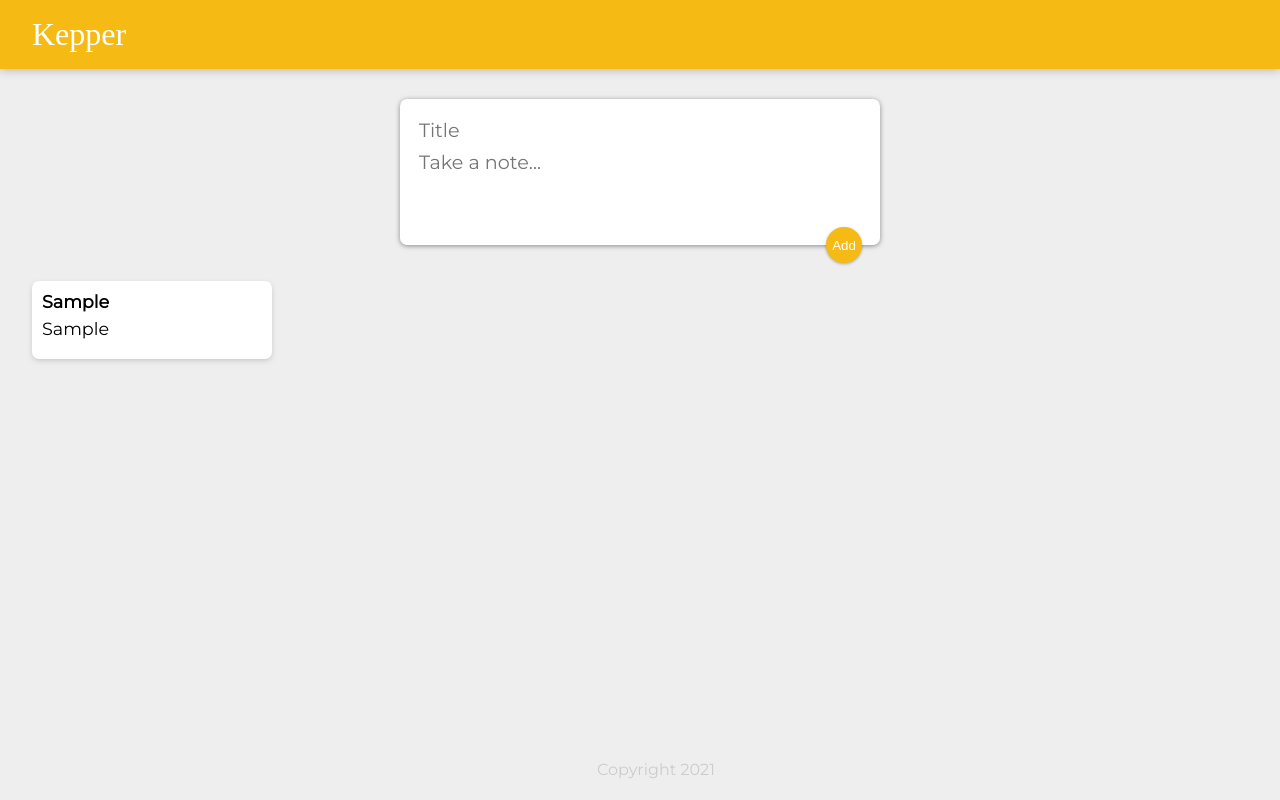
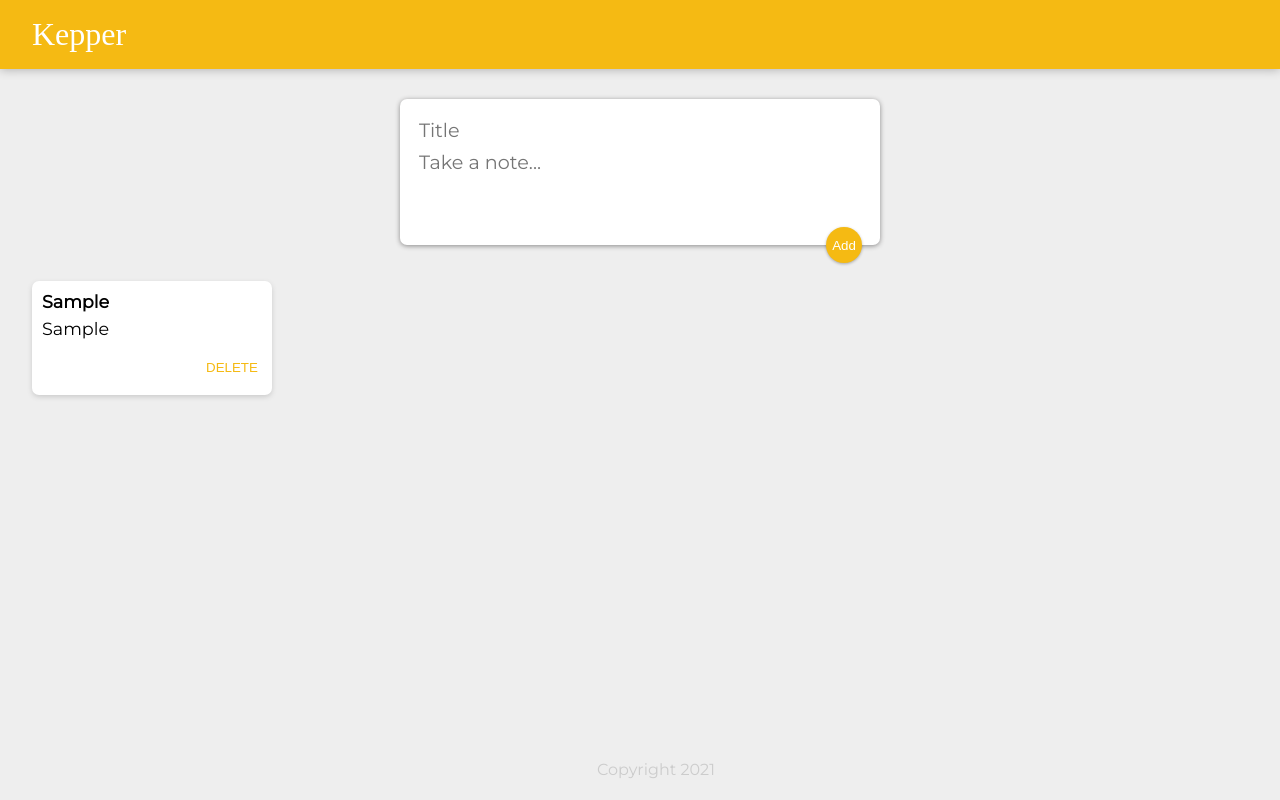
Before and after one commit to BrendoKatagi/Web-Development, a React (Create React App) app in the folder React/Keeper-app/: page / in a window 1280 px wide. Both pictures are taken after typing "Sample", "Sample" into the empty fields and a click on the button "Add". Built offline with nearby package versions, Linux system fonts and the light colour scheme; a web font is replaced by a local one.

Commit message:
feat: create functions to delete a note

```diff
--- a/React/Keeper-app/src/components/Note.jsx
+++ b/React/Keeper-app/src/components/Note.jsx
@@ -1,12 +1,19 @@
 import React from "react";
 
-function Note(prop){
-    return (
-        <div className = "note">
-            <h1>{prop.title}</h1>
-            <p>{prop.content}</p>
-        </div>
-    );
+function Note(props) {
+
+    function handleClick(){
+        props.onDelete(props.id);
+    }
+
+
+  return (
+    <div className="note">
+      <h1>{props.title}</h1>
+      <p>{props.content}</p>
+      <button onClick={handleClick}>DELETE</button>
+    </div>
+  );
 }
 
 export default Note;
```
